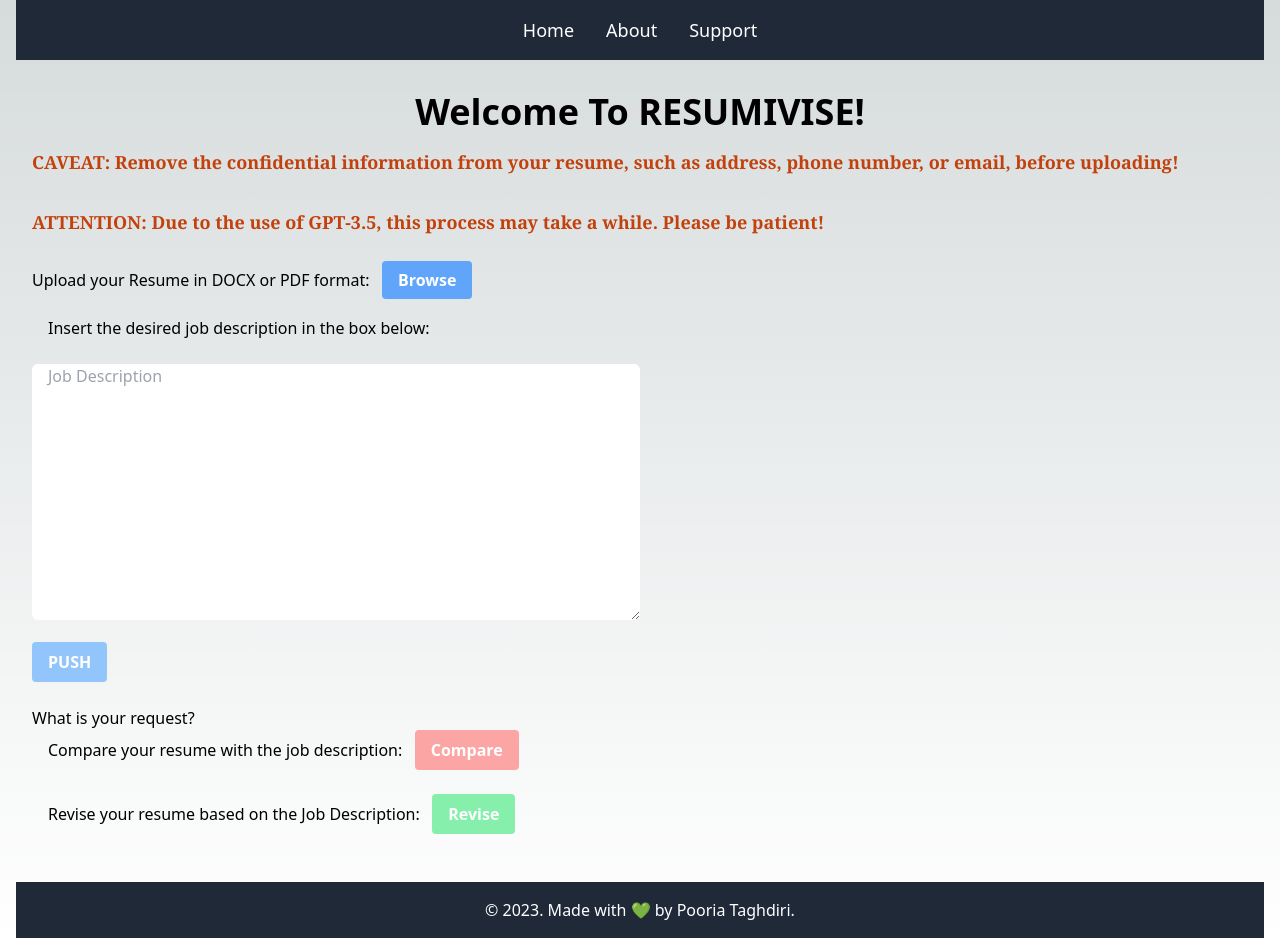
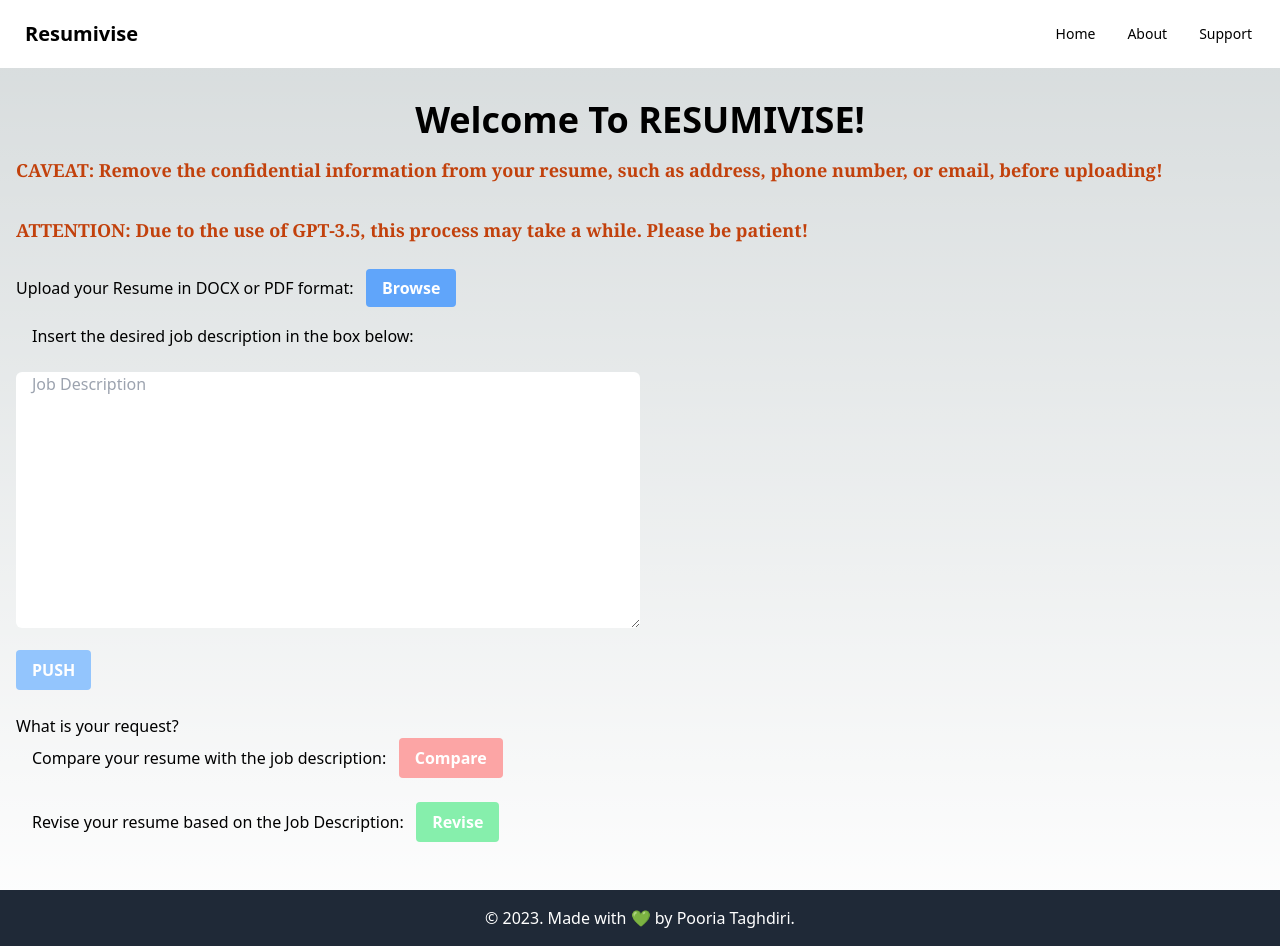
Before and after one commit to PooriaT/Resumivise, a Next.js app in the folder frontend/: page / in a window 1280 px wide. Built offline with nearby package versions, Linux system fonts and the light colour scheme.

Commit message:
Refactor layout and header components

```diff
--- a/frontend/app/layout.tsx
+++ b/frontend/app/layout.tsx
@@ -15,12 +15,10 @@
 }) {
   return (
     <html lang="en">
-      <body className="flex-grow mx-auto px-4">
-        <div className="flex flex-col min-h-screen">
+      <body className="flex-grow">
           <Header/>
           {children}
           <Footer/>
-        </div>
       </body>
     </html>
   )
--- a/frontend/components/Header.tsx
+++ b/frontend/components/Header.tsx
@@ -1,26 +1,30 @@
-// components/Navbar.tsx
-import Link from 'next/link';
+import Link from "next/link";
 
 export default function Header() {
   return (
-    <nav className="bg-gray-800 p-4">
-      <ul className="flex space-x-4 text-white justify-center items-center">
+    <nav className="navbar bg-base-100">
+      <div className="flex-1">
+        <a className="btn btn-ghost text-xl">Resumivise</a>
+      </div>
+      <div className="flex-none">
+        <ul className="menu menu-horizontal px-1">
         <li>
-          <Link className="px-2 text-lg" href="/">
+          <Link href="/">
             Home
           </Link>
         </li>
         <li>
-          <Link className="px-2 text-lg" href="/about">
+          <Link href="/about">
             About
           </Link>
         </li>
         <li>
-          <Link className="px-2 text-lg" href="/support">
+          <Link href="/support">
             Support
           </Link>
         </li>
-      </ul>
+        </ul>
+      </div>
     </nav>
   );
 }
```
